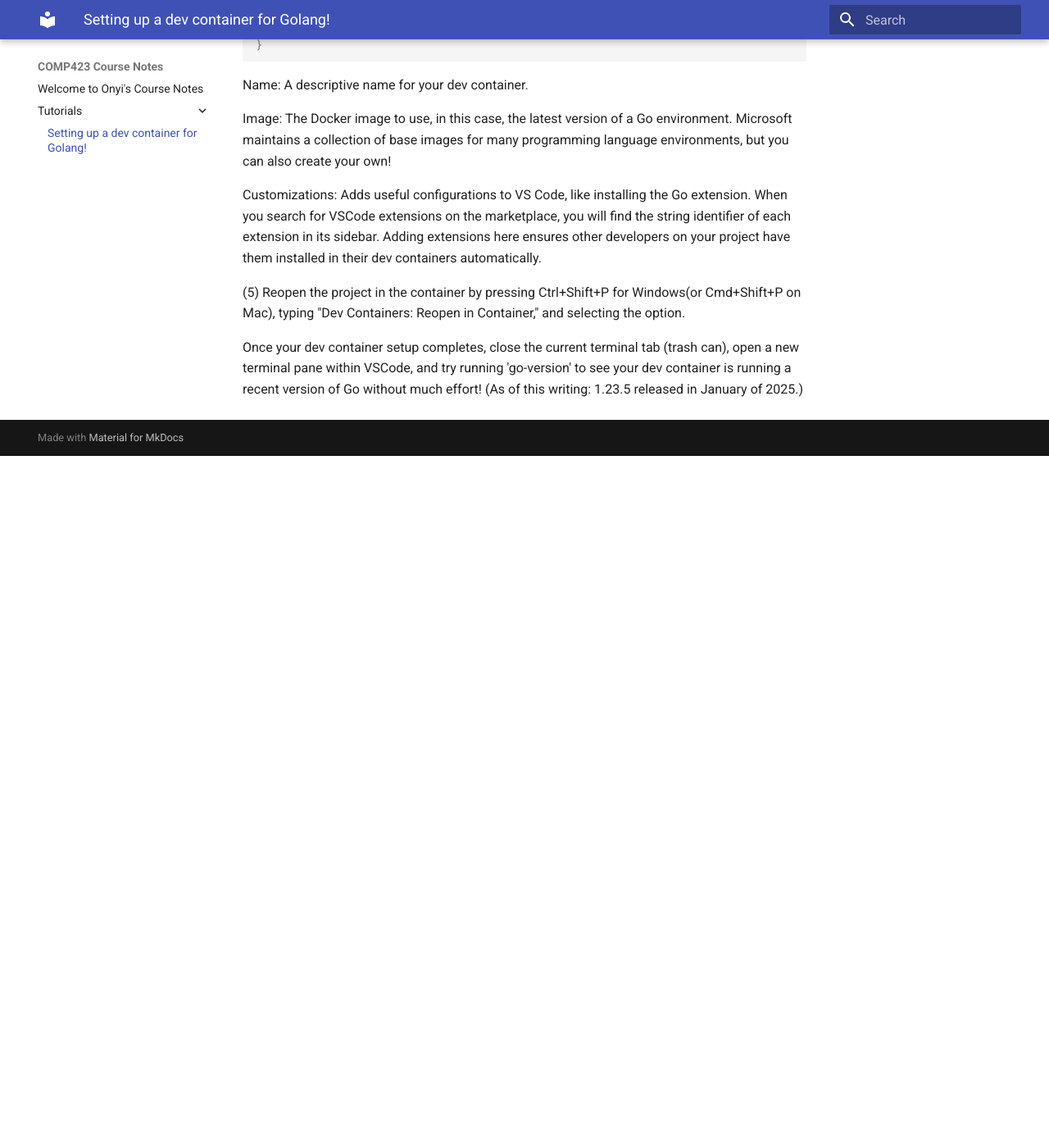
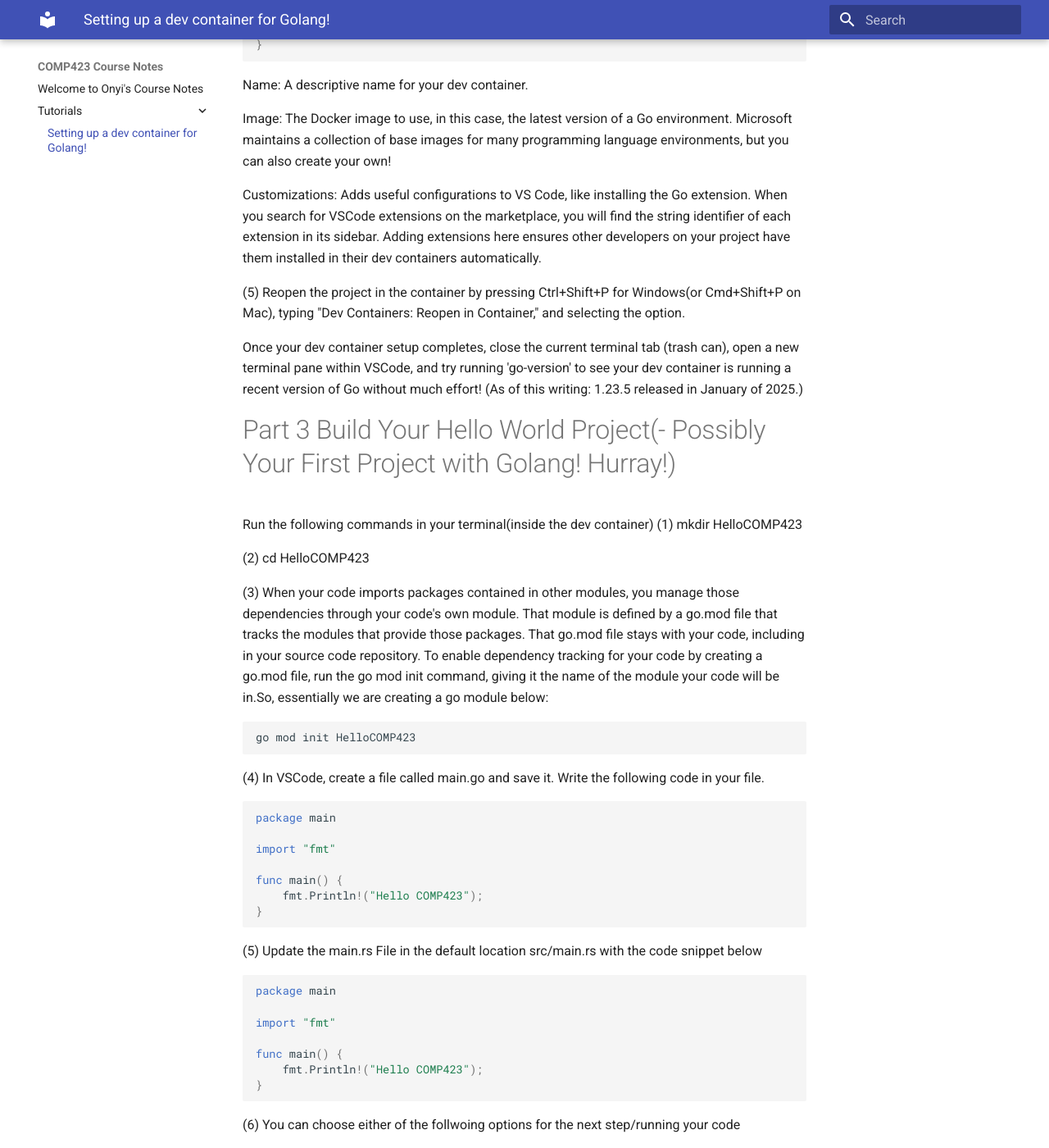
Before and after one commit to igtricia/comp423-course-notes, an MkDocs documentation site: the page built from docs/tutorials/go-setup.md, in a window 1280 px wide and 1400 px high, scrolled down 1912 px. Shown: the whole window at 82% size. Built offline with MkDocs 1.6.1 and Material for MkDocs 9.7.7, drawn with Linux system fonts in a browser that asks for light colours; before the commit the page ends 2468 px from its top, so only the background shows below that; some of the changed text lies outside the part shown.

Commit message:
Writing Hello Code in Go!

````diff
--- a/docs/tutorials/go-setup.md
+++ b/docs/tutorials/go-setup.md
@@ -78,3 +78,55 @@ git push --set-upstream origin main
 (5) Reopen the project in the container by pressing Ctrl+Shift+P for Windows(or Cmd+Shift+P on Mac), typing "Dev Containers: Reopen in Container," and selecting the option.
 
 Once your dev container setup completes, close the current terminal tab (trash can), open a new terminal pane within VSCode, and try running 'go-version' to see your dev container is running a recent version of Go without much effort! (As of this writing: 1.23.5 released in January of 2025.)
+
+# Part 3 Build Your Hello World Project(- Possibly Your First Project with Golang! Hurray!)
+Run the following commands in your terminal(inside the dev container)
+(1) mkdir HelloCOMP423
+
+(2) cd HelloCOMP423
+
+(3) When your code imports packages contained in other modules, you manage those dependencies through your code's own module. That module is defined by a go.mod file that tracks the modules that provide those packages. That go.mod file stays with your code, including in your source code repository. To enable dependency tracking for your code by creating a go.mod file, run the go mod init command, giving it the name of the module your code will be in.So, essentially we are creating a go module below:
+```
+go mod init HelloCOMP423
+
+```
+(4) In VSCode, create a file called main.go and save it. Write the following code in your file.
+```go
+package main
+
+import "fmt"
+
+func main() {
+    fmt.Println!("Hello COMP423");
+}
+```
+(5) Update the main.rs File in the default location src/main.rs with the code snippet below
+```go
+package main
+
+import "fmt"
+
+func main() {
+    fmt.Println!("Hello COMP423");
+}
+```
+(6) You can choose either of the follwoing options for the next step/running your code
+
+* Build and run manually using the go build subcommand: This is the equivalent to the gcc command used to compile a C program and generate an executable file. The go build subcommand essentially compiles your project and generates the executable in the target/debig directory and is useful when you are only interested in building without immediately running, for example, during a deployment process.
+
+```
+go build main.go
+```
+After running this command in your terminal, an executable 'main' file will be created. To run the executable main file, type in this code.
+```
+./main
+
+* Run Directly using the go run command that compiles and runs the main.go file in a singular step.
+
+```
+go run main.go
+```
+
+The key difference between go run and go build is that go run compiles and immediately executes the code, while go build only compiles the code and creates an executable file in the current directory that you can run separately later as shown above.
+
+Alright-Congratulations! You have successfully setup your own Go development environment and written a program! Give yourself a pat on the back- and go out for a drink.
````
Also changed, not shown: docs/index.md (line endings or trailing spaces).
